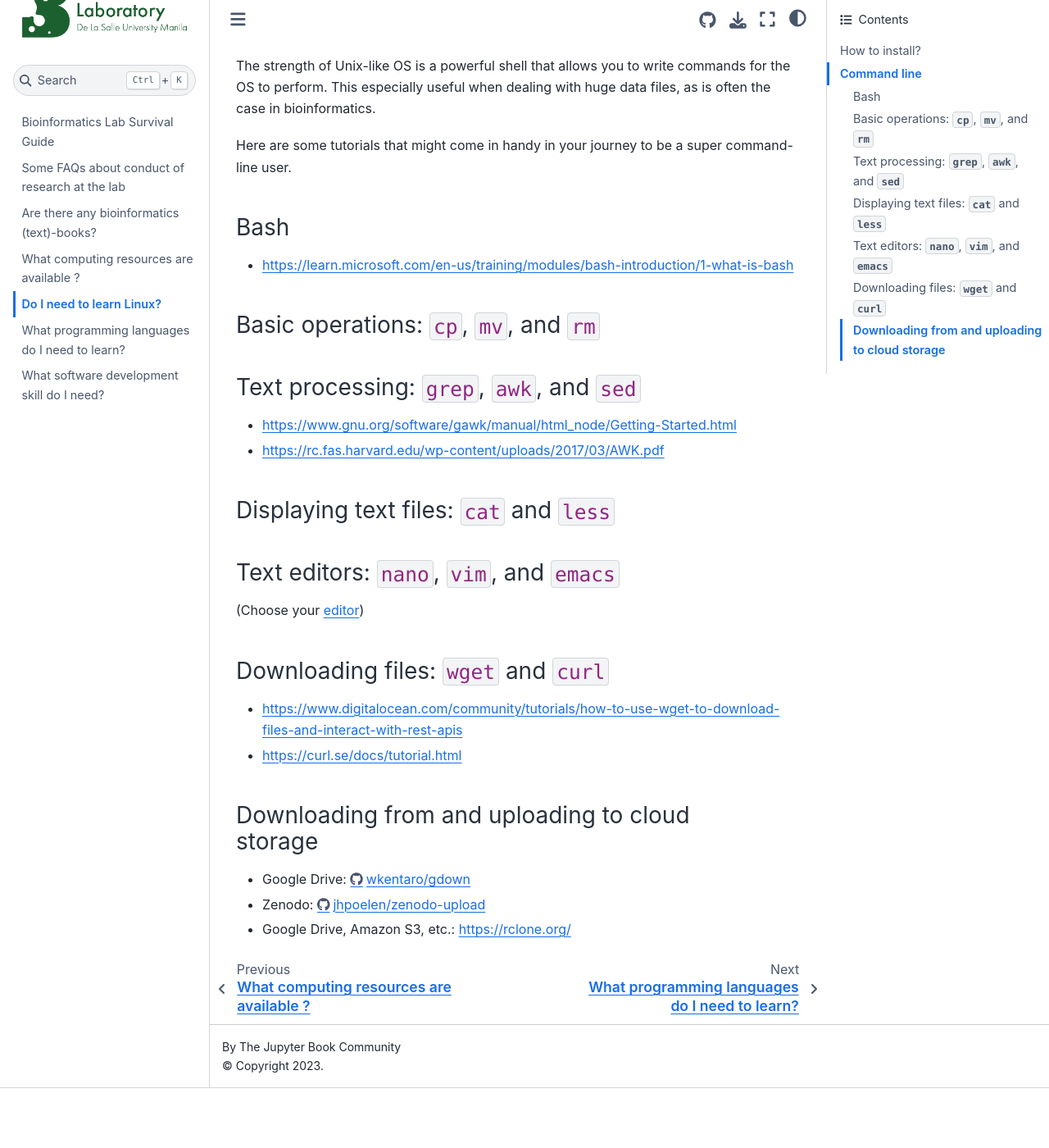
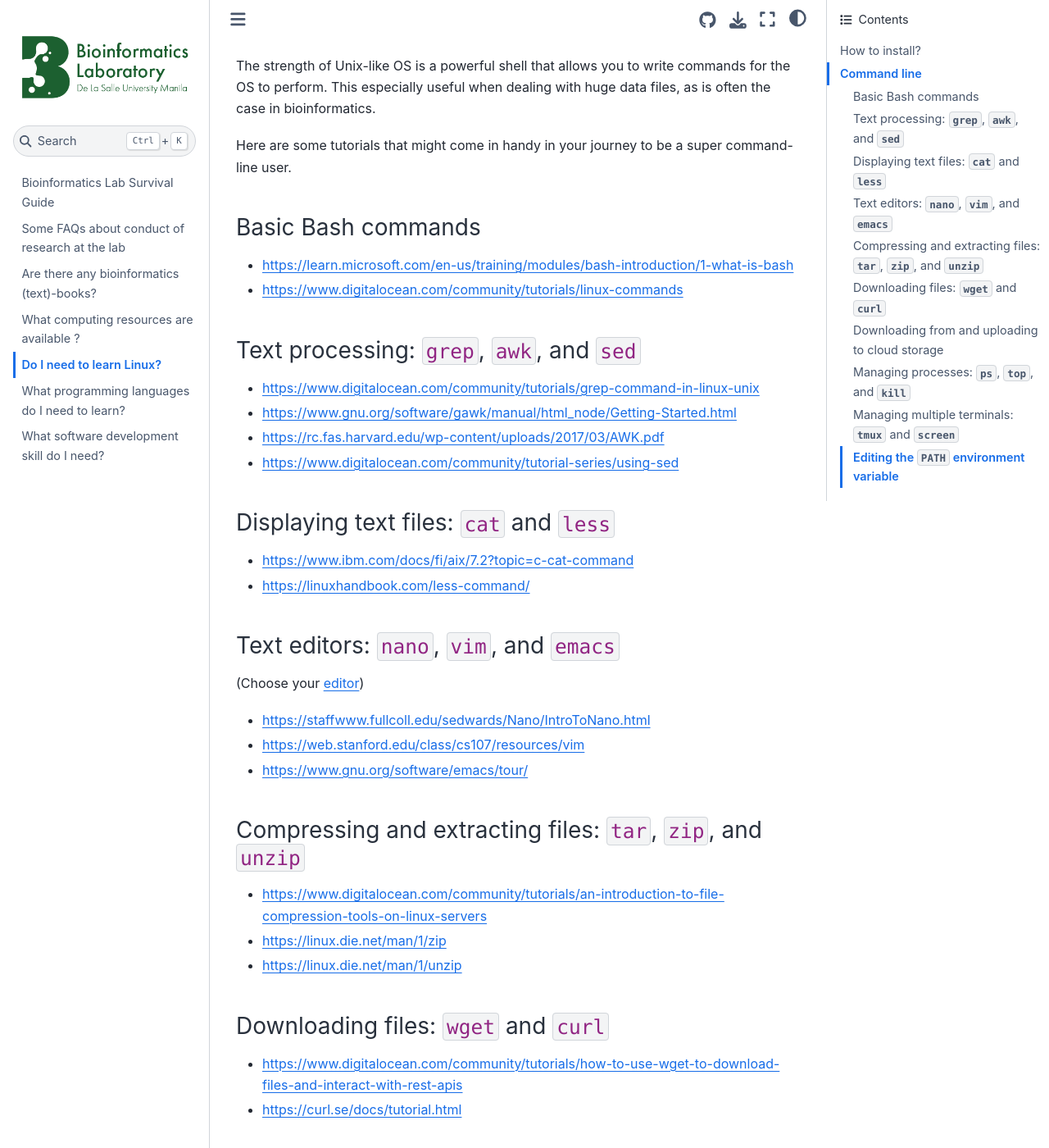
Before and after one commit to bioinfodlsu/bioinfodlsu-survival-guide, a Jupyter Book: the page built from linux.md, in a window 1280 px wide and 1400 px high, scrolled down 991 px. Shown: the whole window at 82% size. Built offline with Jupyter Book 1.0.4 settings and Sphinx 7.4.7 and the Sphinx Book theme 1.1.4, drawn with Linux system fonts in a browser that asks for light colours; before the commit the page ends 2318 px from its top, so only the background shows below that; some of the changed text lies outside the part shown.

Commit message:
Add more commands and tutorials

```diff
--- a/linux.md
+++ b/linux.md
@@ -29,19 +29,30 @@ This especially useful when dealing with huge data files, as is often the case i
 
 Here are some tutorials that might come in handy in your journey to be a super command-line user.
 
-### Bash
+### Basic Bash commands
 - https://learn.microsoft.com/en-us/training/modules/bash-introduction/1-what-is-bash
-
-### Basic operations: `cp`, `mv`, and `rm`
+- https://www.digitalocean.com/community/tutorials/linux-commands
 
 ### Text processing: `grep`, `awk`, and `sed`
+- https://www.digitalocean.com/community/tutorials/grep-command-in-linux-unix
 - https://www.gnu.org/software/gawk/manual/html_node/Getting-Started.html
 - https://rc.fas.harvard.edu/wp-content/uploads/2017/03/AWK.pdf
+- https://www.digitalocean.com/community/tutorial-series/using-sed
 
 ### Displaying text files: `cat` and `less`
+- https://www.ibm.com/docs/fi/aix/7.2?topic=c-cat-command
+- https://linuxhandbook.com/less-command/
 
 ### Text editors: `nano`, `vim`, and `emacs`
 (Choose your [editor](https://en.wikipedia.org/wiki/Editor_war))
+- https://staffwww.fullcoll.edu/sedwards/Nano/IntroToNano.html
+- https://web.stanford.edu/class/cs107/resources/vim
+- https://www.gnu.org/software/emacs/tour/
+
+### Compressing and extracting files: `tar`, `zip`, and `unzip`
+- https://www.digitalocean.com/community/tutorials/an-introduction-to-file-compression-tools-on-linux-servers
+- https://linux.die.net/man/1/zip
+- https://linux.die.net/man/1/unzip
 
 ### Downloading files: `wget` and `curl`
 - https://www.digitalocean.com/community/tutorials/how-to-use-wget-to-download-files-and-interact-with-rest-apis
@@ -51,3 +62,13 @@ Here are some tutorials that might come in handy in your journey to be a super c
 - Google Drive: https://github.com/wkentaro/gdown
 - Zenodo: https://github.com/jhpoelen/zenodo-upload
 - Google Drive, Amazon S3, etc.: https://rclone.org/
+
+### Managing processes: `ps`, `top`, and `kill`
+- https://www.digitalocean.com/community/tutorials/process-management-in-linux
+
+### Managing multiple terminals: `tmux` and `screen`
+- https://github.com/tmux/tmux/wiki
+- https://www.gnu.org/software/screen/manual/screen.html
+
+### Editing the `PATH` environment variable
+- https://www.digitalocean.com/community/tutorials/how-to-view-and-update-the-linux-path-environment-variable
```
